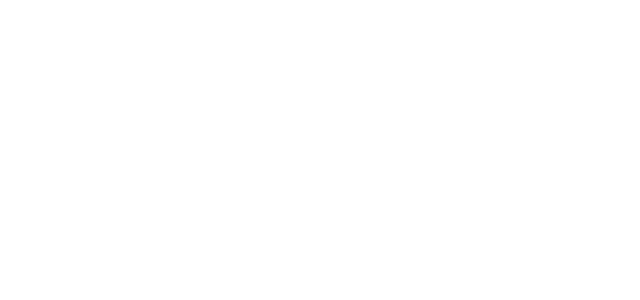
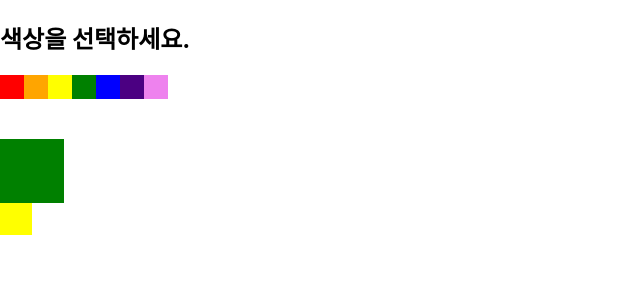
Before and after one commit to jinseonhwa/react, a React (Create React App) app: page / in a window 1280 px wide. Shown: the top 300 px of the page, without its empty margins (0-640 px from the left). Built offline with nearby package versions, Linux system fonts and the light colour scheme.

Commit message:
study react Context API

```diff
--- a/src/App.js
+++ b/src/App.js
@@ -1,9 +1,26 @@
 import React from "react";
+// import ColorBox from "./components/ColorBox";
+// import ColorContext from "./contexts/color";
+import ColorBoxDynamic from "./components/ColorBoxDynamic";
+import { ColorProvider } from "./contexts/colorDynamic";
+import SelectColors from "./components/SelectColors";
 
 function App() {
   return (
-    <>
-    </>
+    // Provider는 value 값 필수
+    // <ColorContext.Provider value={{color: 'red'}}>
+    //    <>
+    //     <ColorBox/>
+    //   </>
+    // </ColorContext.Provider>
+    <ColorProvider>
+      <>
+        <SelectColors/>
+        <br/>
+        <br/>
+        <ColorBoxDynamic/>
+      </>
+    </ColorProvider>
   );
 }
 
--- /dev/null
+++ b/src/components/ColorBox.js
@@ -0,0 +1,18 @@
+import React from 'react';
+import ColorContext from '../contexts/color';
+
+const ColorBox = () => {
+  return (
+    <ColorContext.Consumer>
+      {value => (
+        <div style={{
+          width: '64px',
+          height: '64px',
+          background: value.color
+        }}/>
+      )}
+    </ColorContext.Consumer>
+  );
+};
+
+export default ColorBox;
--- /dev/null
+++ b/src/components/ColorBoxDynamic.js
@@ -0,0 +1,42 @@
+import React from 'react';
+// import { ColorConsumer } from '../contexts/colorDynamic';
+import { useContext } from 'react';
+import ColorContext from '../contexts/colorDynamic';
+
+
+const ColorBoxDynamic = () => {
+  const { state } = useContext(ColorContext);
+
+  return (
+    // <ColorConsumer>
+    //   {({state}) => (
+    //     <>
+    //       <div style={{
+    //         width: '64px',
+    //         height: '64px',
+    //         background: state.color
+    //       }}/>
+    //       <div style={{
+    //         width: '32px',
+    //         height: '32px',
+    //         background: state.subcolor
+    //       }}/>
+    //     </>
+    //   )}
+    // </ColorConsumer>
+    <>
+      <div style={{
+        width: '64px',
+        height: '64px',
+        background: state.color
+      }}/>
+      <div style={{
+        width: '32px',
+        height: '32px',
+        background: state.subcolor
+      }}/>
+    </>
+  );
+};
+
+export default ColorBoxDynamic;
--- /dev/null
+++ b/src/components/SelectColors.js
@@ -0,0 +1,31 @@
+import React from 'react';
+import { ColorConsumer } from '../contexts/colorDynamic';
+
+const colors = ['red', 'orange', 'yellow', 'green', 'blue', 'indigo', 'violet'];
+
+const SelectColors = () => {
+  return (
+    <>
+      <h2>색상을 선택하세요.</h2>
+      <ColorConsumer>
+        {({ actions }) => (
+          <div style={{display: 'flex'}}>
+          {colors.map(color => (
+            <div
+            key={color}
+            style={{ background: color, width: '24px', height: '24px', cursor: 'pointer' }}
+            onClick={() => actions.setColor(color)}
+            onContextMenu ={ e => {
+              e.preventDefault();
+              actions.setSubcolor(color);
+            }}
+            />
+          ))}
+        </div>
+        )}
+      </ColorConsumer>
+    </>
+  );
+};
+
+export default SelectColors;
--- /dev/null
+++ b/src/contexts/color.js
@@ -0,0 +1,5 @@
+import { createContext } from "react";
+
+const ColorContext = createContext({color: 'black'});
+
+export default ColorContext;
--- /dev/null
+++ b/src/contexts/colorDynamic.js
@@ -0,0 +1,29 @@
+import { createContext, useState } from "react";
+
+const ColorContext = createContext({
+  state: {color: 'black', subcolor: 'red'},
+  actions: {
+    setColor: () => {},
+    setSubcolor: () => {},
+  }
+});
+
+const ColorProvider = ({children}) => {
+   const [color, setColor] = useState('green');
+   const [subcolor, setSubcolor] = useState('yellow');
+
+   const value = {
+     state: {color, subcolor},
+     actions: {setColor, setSubcolor}
+   }
+
+   return(
+    <ColorContext.Provider value={value}>{children}</ColorContext.Provider>
+   );
+};
+
+const {Consumer: ColorConsumer} = ColorContext;
+
+export { ColorProvider, ColorConsumer};
+
+export default ColorContext;
```
